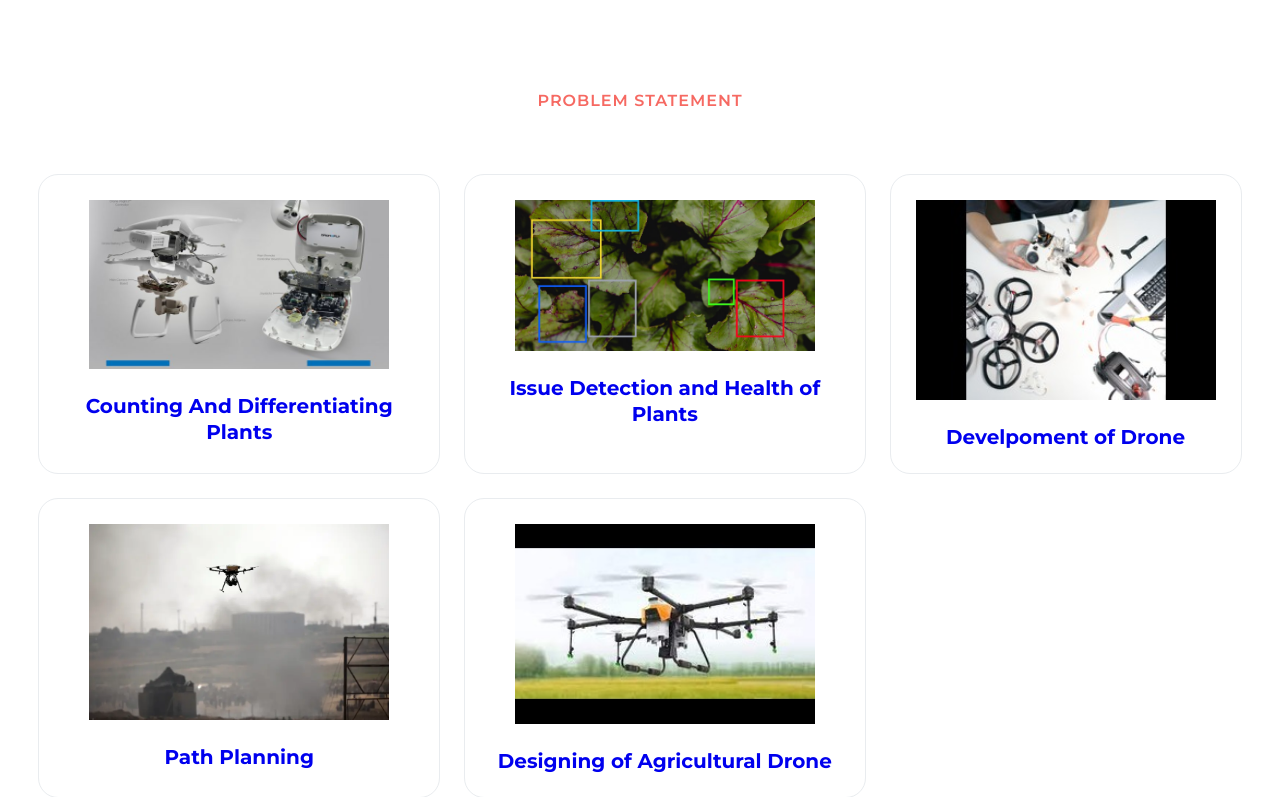
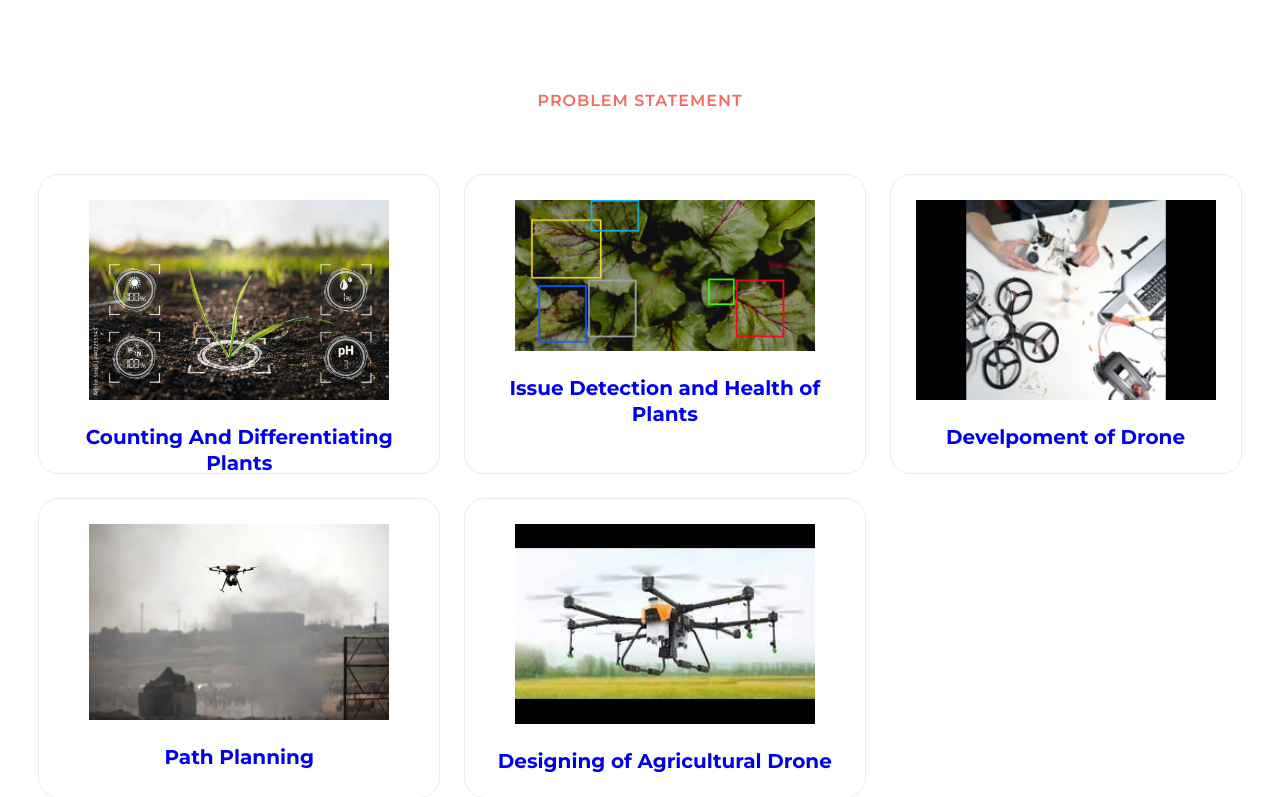
Before and after one commit to SahilPadhiyar18/LJK_DigitalOcean, a Django app: page / in a window 1280 px wide. Shown: the part 779-1576 px from the top of the page. Run offline with Django 4.2, Linux system fonts and the light colour scheme; parts of the project's set-up code (start-up, migrations or seed data) failed here and were passed over.

Commit message:
eee eeeee

```diff
--- a/templates/dronehome.html
+++ b/templates/dronehome.html
@@ -66,7 +66,7 @@
 
 		<div class="categories-content">
 			<div class="box">
-				<img src="{% static 'img/ddrone.jpg'%}" class="responsive">
+				<img src="{% static 'img/health.jpg'%}" class="responsive">
 				<h3><a href="{% url 'c1'%}">Counting And Differentiating Plants</a></h3>
 			</div>
 
```
